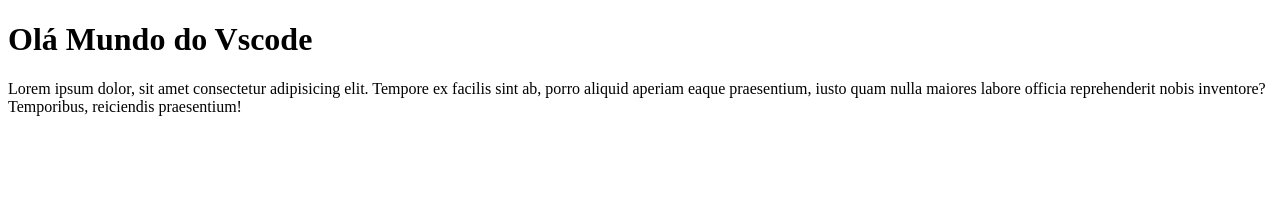
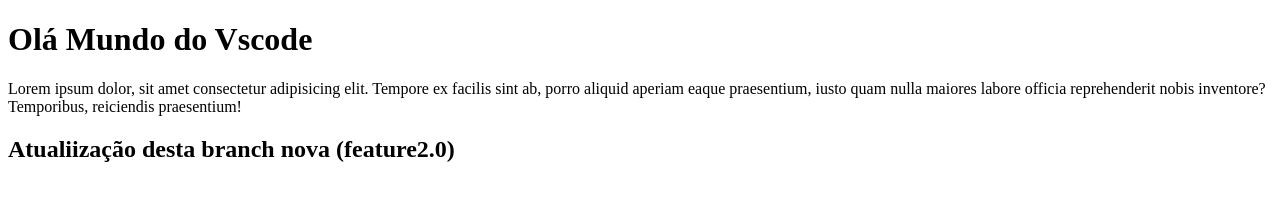
Before and after one commit to BrunoKubiski/test-git, a plain HTML site: page index.html in a window 1280 px wide. Drawn offline with Linux system fonts and the light colour scheme.

Commit message:
atualização branch

```diff
--- a/index.html
+++ b/index.html
@@ -8,5 +8,6 @@
 <body>
     <h1>Olá Mundo do Vscode</h1>
     <p>Lorem ipsum dolor, sit amet consectetur adipisicing elit. Tempore ex facilis sint ab, porro aliquid aperiam eaque praesentium, iusto quam nulla maiores labore officia reprehenderit nobis inventore? Temporibus, reiciendis praesentium!</p>
+    <h2>Atualiização desta branch nova (feature2.0)</h2>
 </body>
 </html>
```
